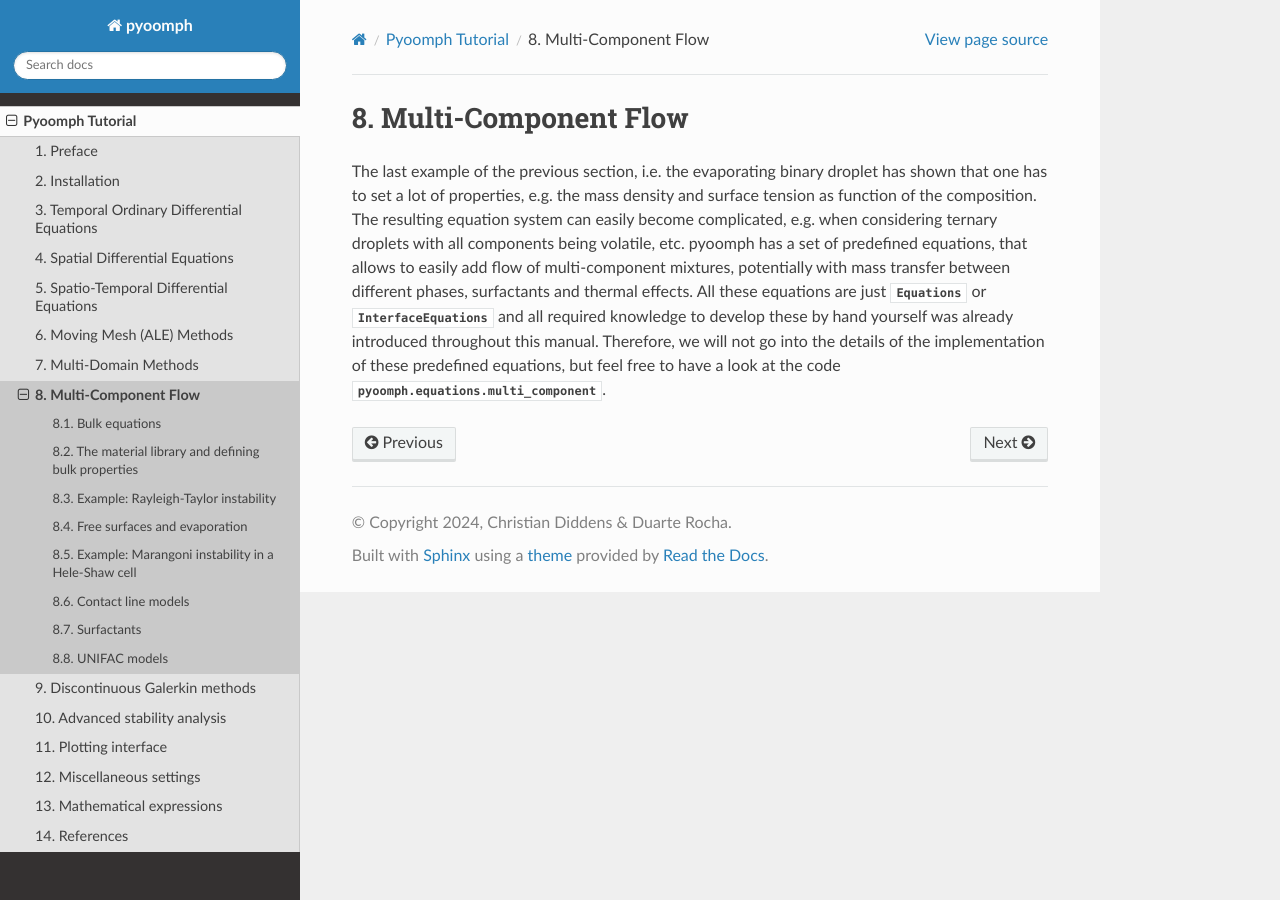
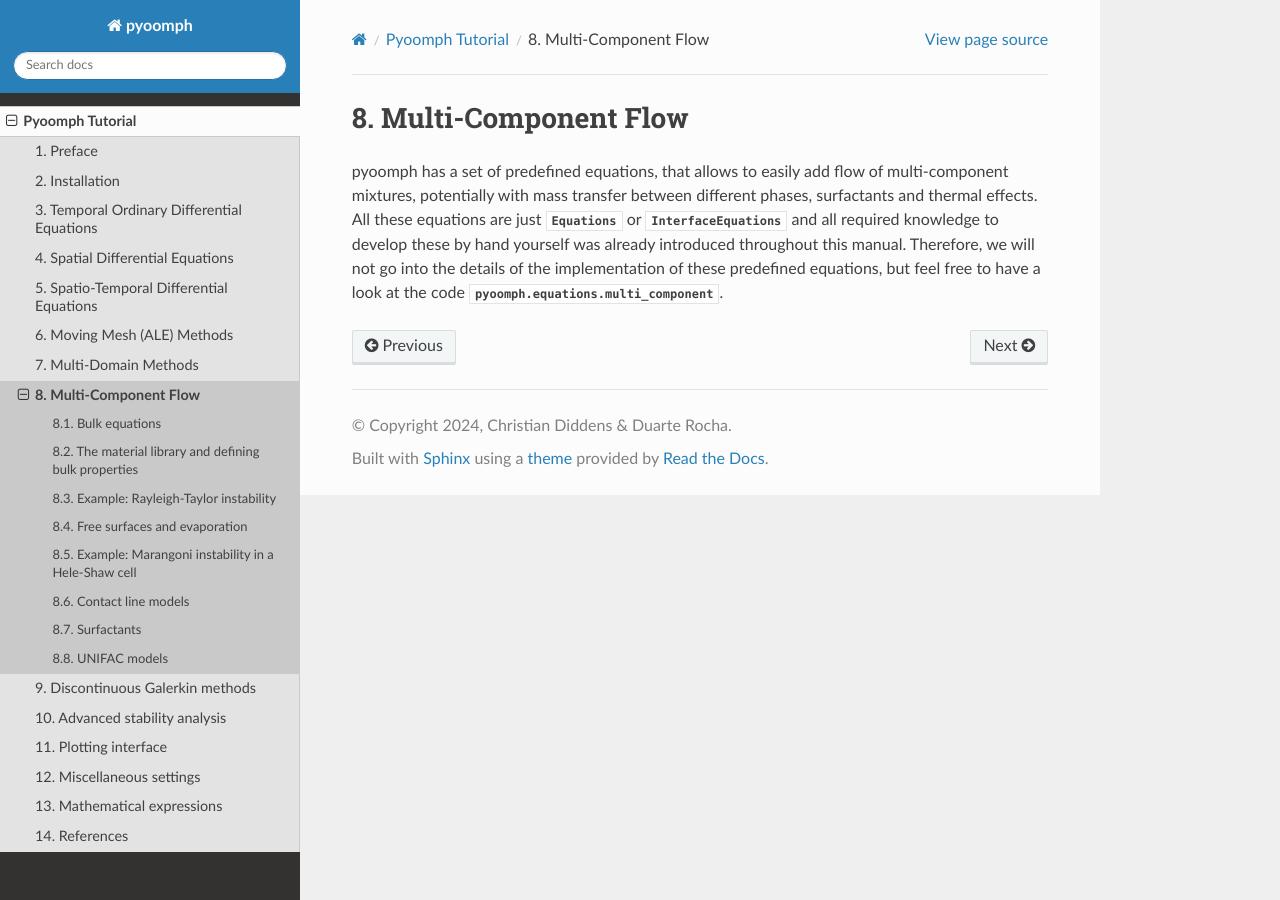
Before and after one commit to pyoomph/pyoomph, a Sphinx documentation site: the page built from docs/source/tutorial/mcflow.rst, in a window 1280 px wide. Built offline with Sphinx 7.4.7 and the Read the Docs theme 2.0.0, drawn with Linux system fonts in a browser that asks for light colours.

Commit message:
Removed reference to binary droplet from tutorial

```diff
--- a/docs/source/tutorial/mcflow.rst
+++ b/docs/source/tutorial/mcflow.rst
@@ -3,7 +3,7 @@
 Multi-Component Flow
 ====================
 
-The last example of the previous section, i.e. the evaporating binary droplet has shown that one has to set a lot of properties, e.g. the mass density and surface tension as function of the composition. The resulting equation system can easily become complicated, e.g. when considering ternary droplets with all components being volatile, etc. pyoomph has a set of predefined equations, that allows to easily add flow of multi-component mixtures, potentially with mass transfer between different phases, surfactants and thermal effects. All these equations are just :py:class:`~pyoomph.generic.codegen.Equations` or :py:class:`~pyoomph.generic.codegen.InterfaceEquations` and all required knowledge to develop these by hand yourself was already introduced throughout this manual. Therefore, we will not go into the details of the implementation of these predefined equations, but feel free to have a look at the code :py:mod:`pyoomph.equations.multi_component`.
+pyoomph has a set of predefined equations, that allows to easily add flow of multi-component mixtures, potentially with mass transfer between different phases, surfactants and thermal effects. All these equations are just :py:class:`~pyoomph.generic.codegen.Equations` or :py:class:`~pyoomph.generic.codegen.InterfaceEquations` and all required knowledge to develop these by hand yourself was already introduced throughout this manual. Therefore, we will not go into the details of the implementation of these predefined equations, but feel free to have a look at the code :py:mod:`pyoomph.equations.multi_component`.
 
 .. toctree::
    :maxdepth: 5
```
